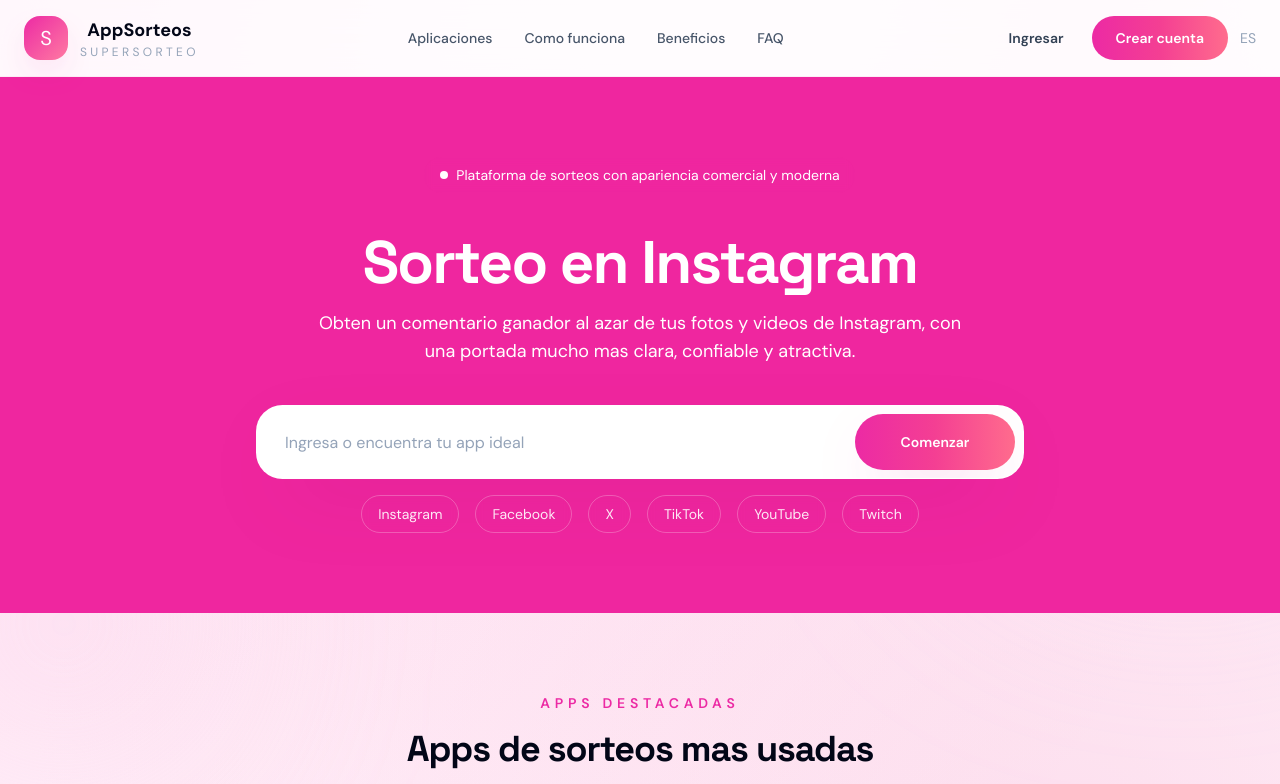
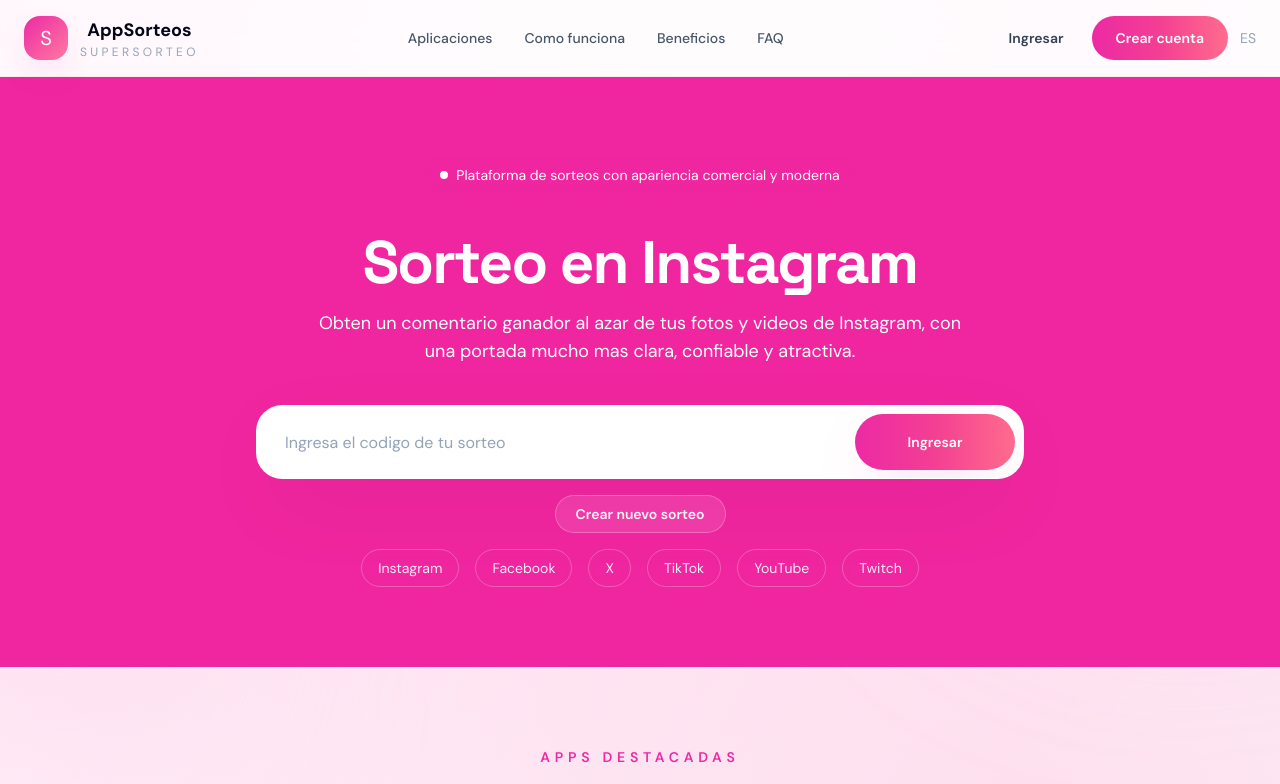
Before and after one commit to vidafem/sorteo, a Next.js app: page / in a window 1280 px wide. Shown: the top 784 px of the page. Built offline with nearby package versions, Linux system fonts and the light colour scheme; no server answers.

Commit message:
Update hero raffle entry CTA

```diff
--- a/app/page.tsx
+++ b/app/page.tsx
@@ -223,15 +223,24 @@
                   type="text"
                   value={searchQuery}
                   onChange={(e) => setSearchQuery(e.target.value)}
-                  placeholder="Ingresa o encuentra tu app ideal"
+                  placeholder="Ingresa el codigo de tu sorteo"
                   className="h-14 flex-1 rounded-[1.2rem] border-0 bg-transparent px-5 text-base text-slate-900 outline-none placeholder:text-slate-400"
                 />
                 <Button
                   onClick={() => (user ? router.push('/dashboard') : openModal('register'))}
                   className="h-14 min-w-[10rem] rounded-[1.2rem] px-6 py-3 text-sm"
                 >
-                  Comenzar
+                  Ingresar
                 </Button>
+              </div>
+
+              <div className="flex justify-center">
+                <button
+                  type="button"
+                  className="rounded-full border border-white/25 bg-white/10 px-5 py-2 text-sm font-semibold text-white/95 backdrop-blur-sm"
+                >
+                  Crear nuevo sorteo
+                </button>
               </div>
 
               <div className="flex flex-wrap items-center justify-center gap-4 text-sm text-white/90">
```
